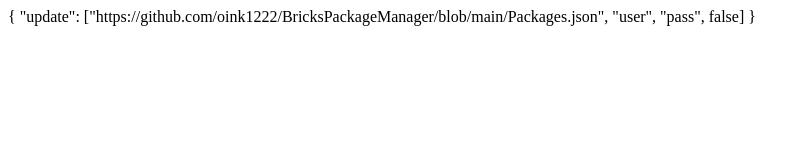
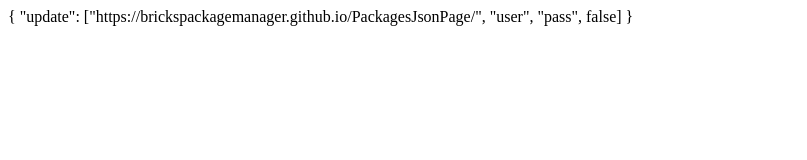
Before and after one commit to BricksPackageManager/PackagesJsonPage, a plain HTML site: page index.html in a window 1280 px wide. Shown: the whole page, without its empty margins (0-807 px from the left). Drawn offline with Linux system fonts and the light colour scheme.

Commit message:
Update index.html

```diff
--- a/index.html
+++ b/index.html
@@ -7,7 +7,7 @@
 </head>
 <body>
     {
-        "update": ["https://github.com/oink1222/BricksPackageManager/blob/main/Packages.json", "user", "pass", false]
+        "update": ["https://brickspackagemanager.github.io/PackagesJsonPage/", "user", "pass", false]
     }
 </body>
 </html>
```
